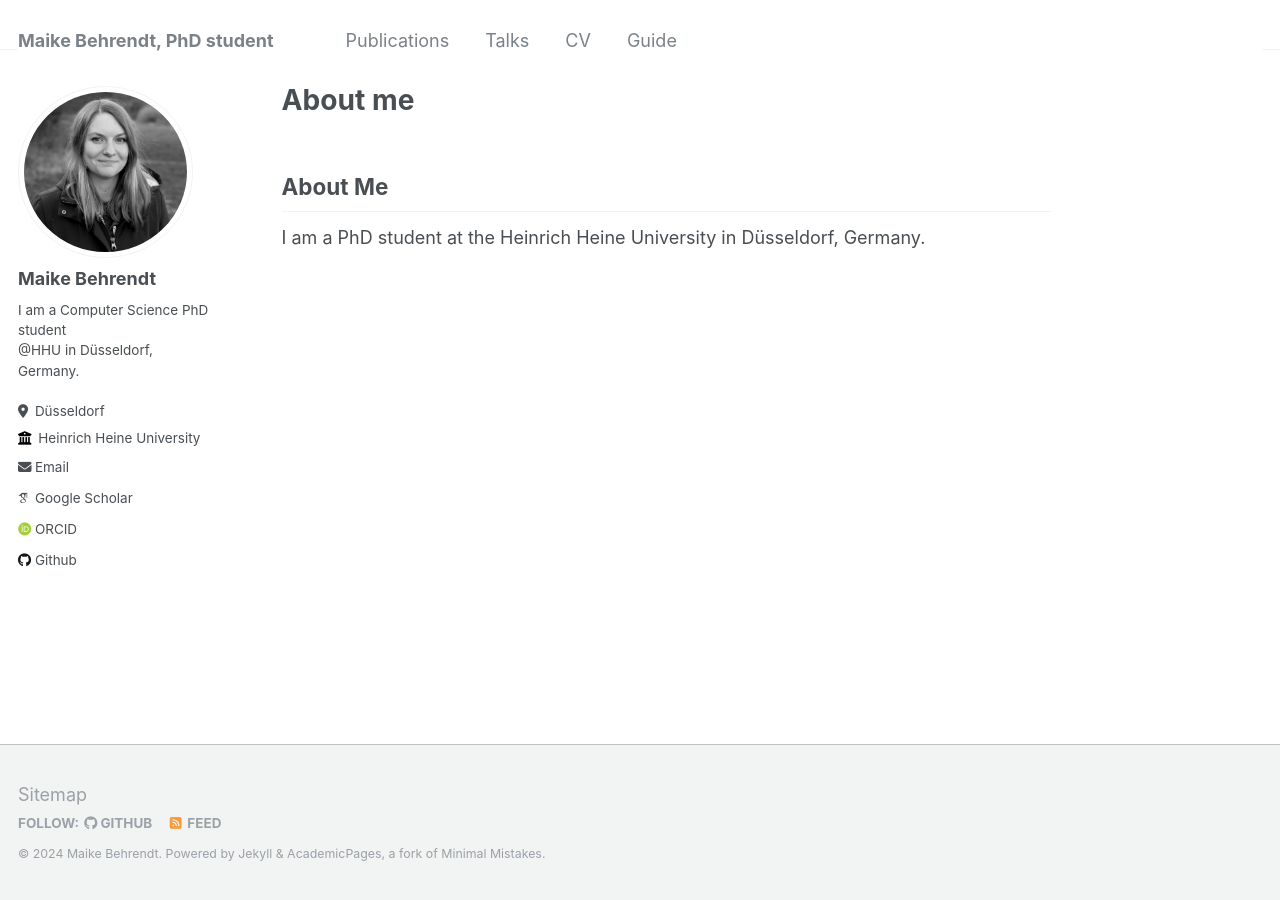
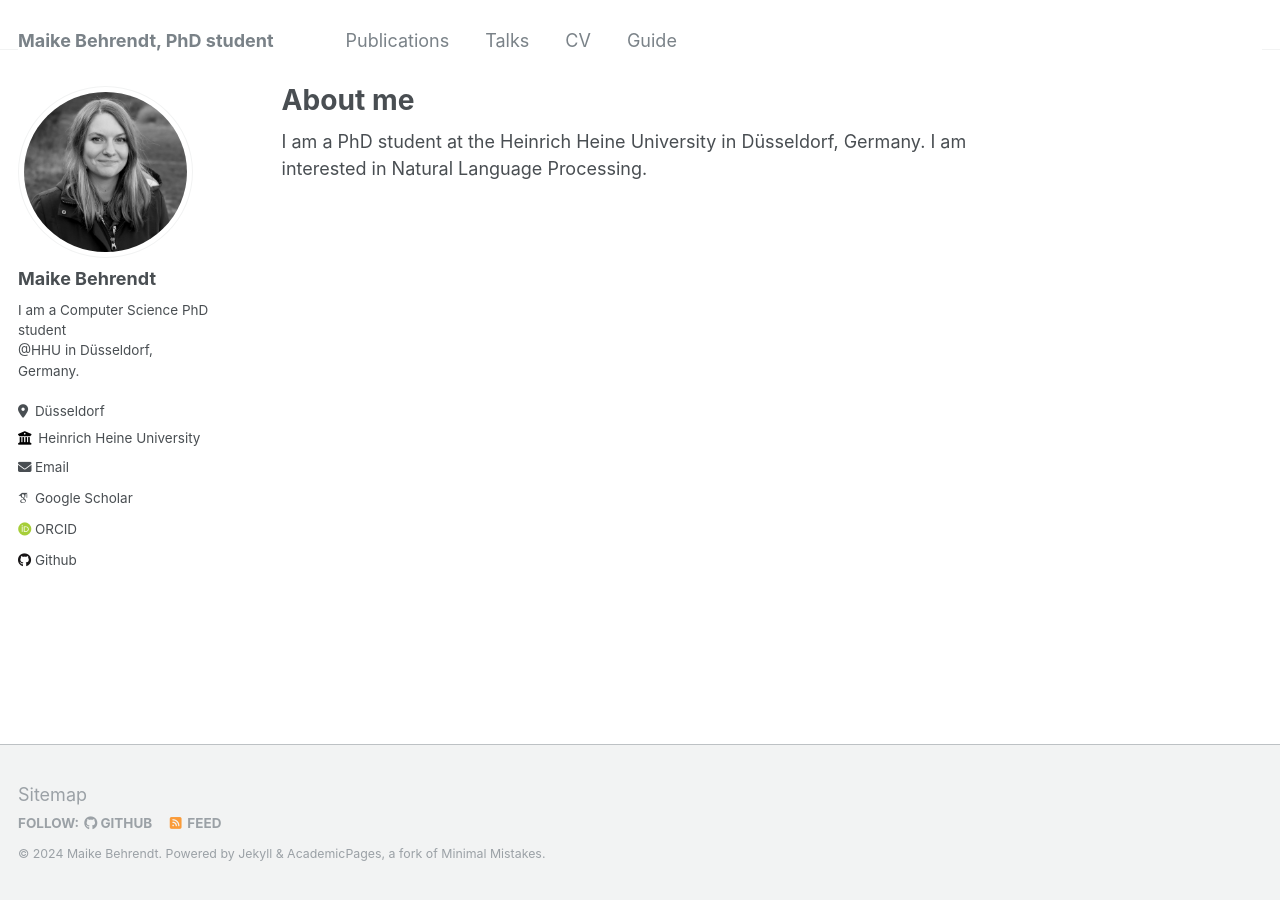
Before and after one commit to mabehrendt/mabehrendt.github.io, a Jekyll site: the page built from _pages/about.md, in a window 1280 px wide. Built offline with Jekyll 4.4.1, drawn with Linux system fonts in a browser that asks for light colours; some web fonts are replaced.

Commit message:
Update about.md

```diff
--- a/_pages/about.md
+++ b/_pages/about.md
@@ -7,6 +7,4 @@ redirect_from:
   - /about.html
 ---
 
-About Me
-------
-I am a PhD student at the Heinrich Heine University in Düsseldorf, Germany.
+I am a PhD student at the Heinrich Heine University in Düsseldorf, Germany. I am interested in Natural Language Processing.
```
